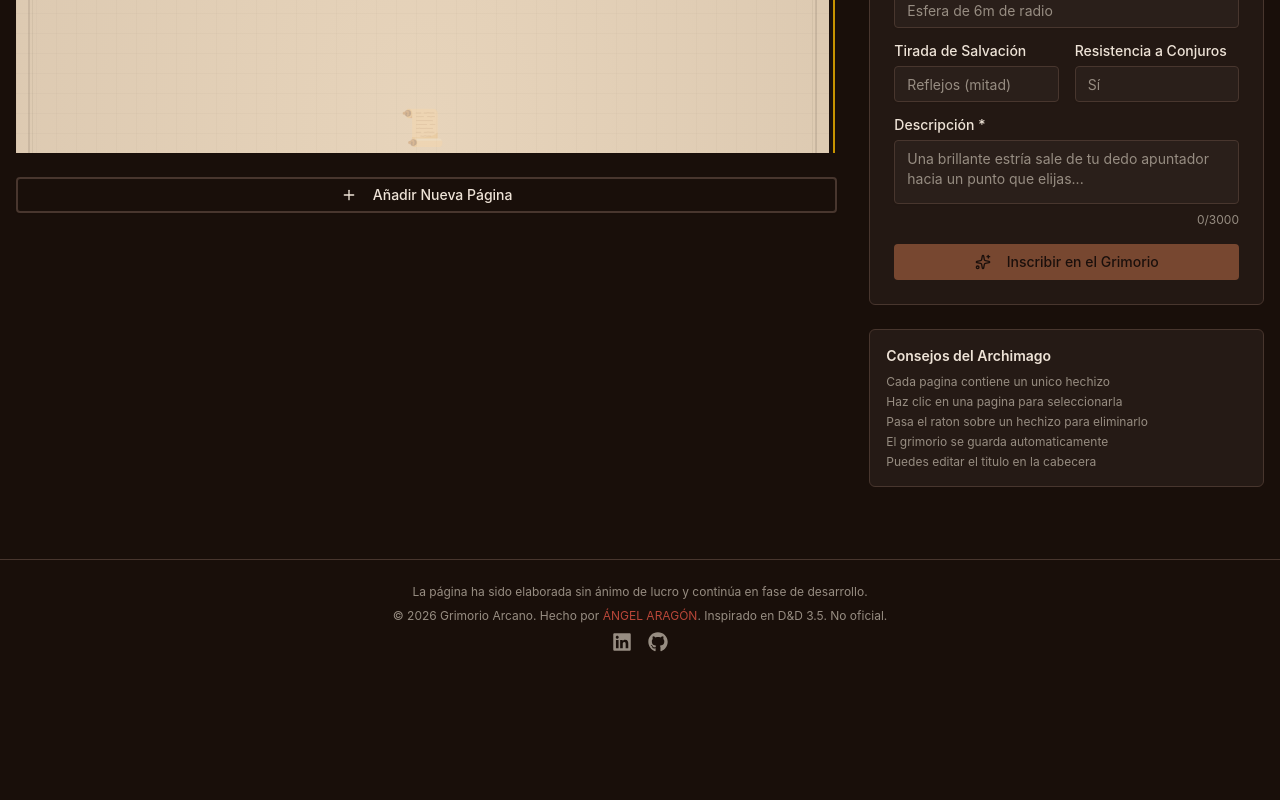
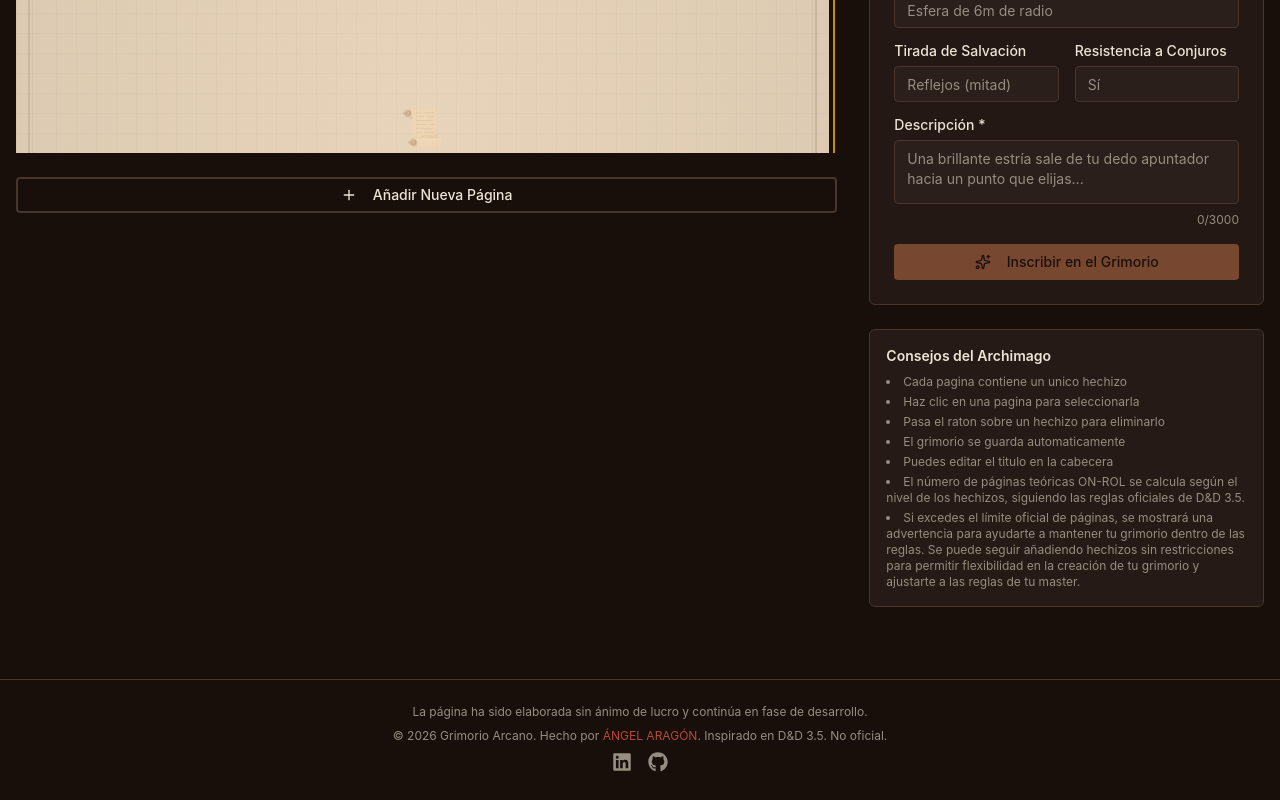
Before and after one commit to Algol95/ScrollSpell-DnD3.5, a React (Vite) app: page / in a window 1280 px wide. Shown: the part 600-1400 px from the top of the page. Before the commit the page ends 1280 px from the top, so only its background shows below. Built offline with nearby package versions, Linux system fonts and the light colour scheme.

Commit message:
feat: agregar consejos sobre el cálculo de páginas teóricas y advertencias de límite en el grimorio

```diff
--- a/src/App.tsx
+++ b/src/App.tsx
@@ -323,12 +323,23 @@ export function App() {
               <h3 className="text-sm font-semibold text-foreground mb-2">
                 Consejos del Archimago
               </h3>
-              <ul className="text-xs text-muted-foreground space-y-1">
+              <ul className="text-xs text-muted-foreground space-y-1 list-disc list-inside">
                 <li>Cada pagina contiene un unico hechizo</li>
                 <li>Haz clic en una pagina para seleccionarla</li>
                 <li>Pasa el raton sobre un hechizo para eliminarlo</li>
                 <li>El grimorio se guarda automaticamente</li>
                 <li>Puedes editar el titulo en la cabecera</li>
+                <li>
+                  El número de páginas teóricas ON-ROL se calcula según el nivel
+                  de los hechizos, siguiendo las reglas oficiales de D&D 3.5.
+                </li>
+                <li>
+                  Si excedes el límite oficial de páginas, se mostrará una
+                  advertencia para ayudarte a mantener tu grimorio dentro de las
+                  reglas. Se puede seguir añadiendo hechizos sin restricciones
+                  para permitir flexibilidad en la creación de tu grimorio y
+                  ajustarte a las reglas de tu master.
+                </li>
               </ul>
             </div>
           </div>
```
